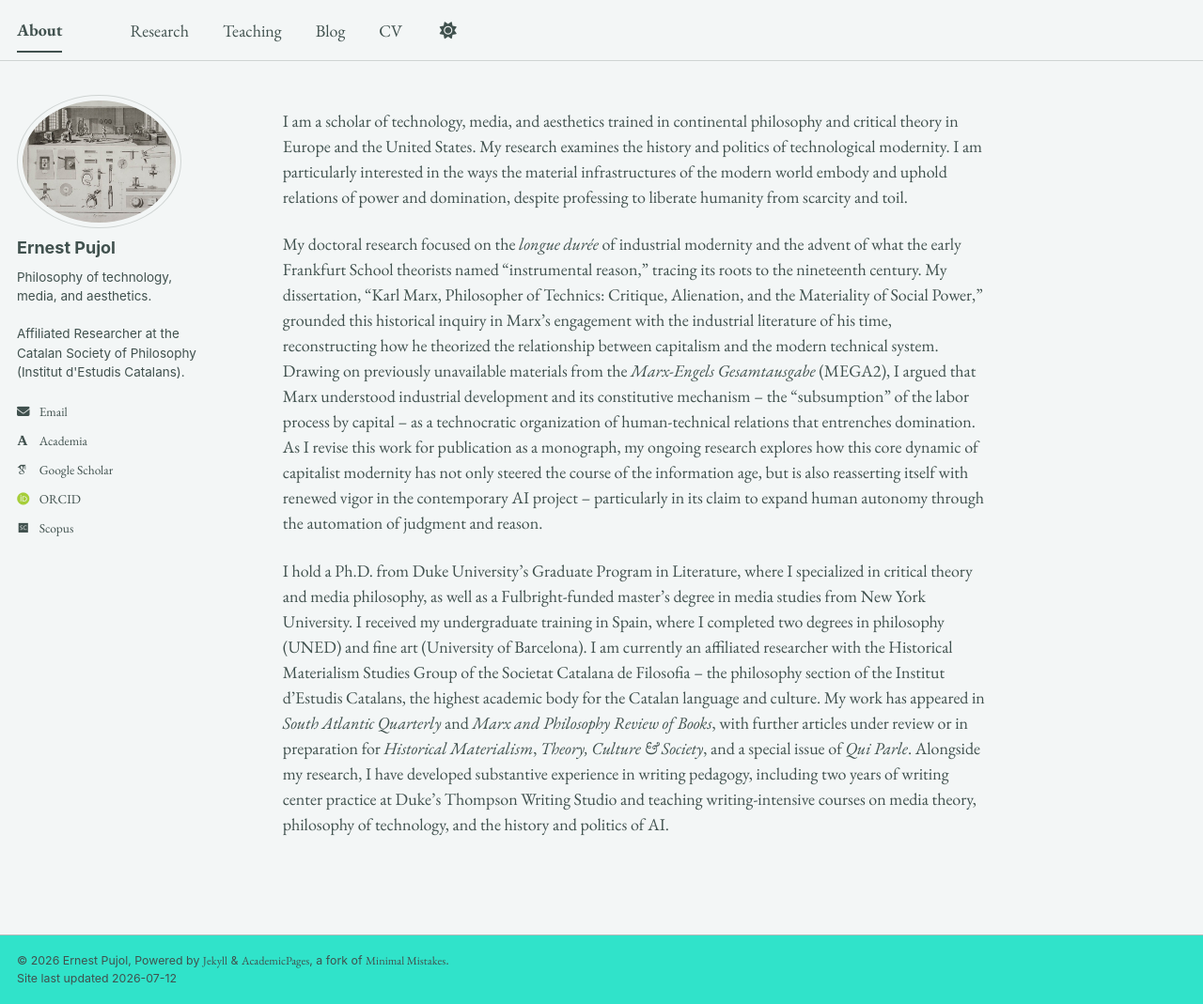
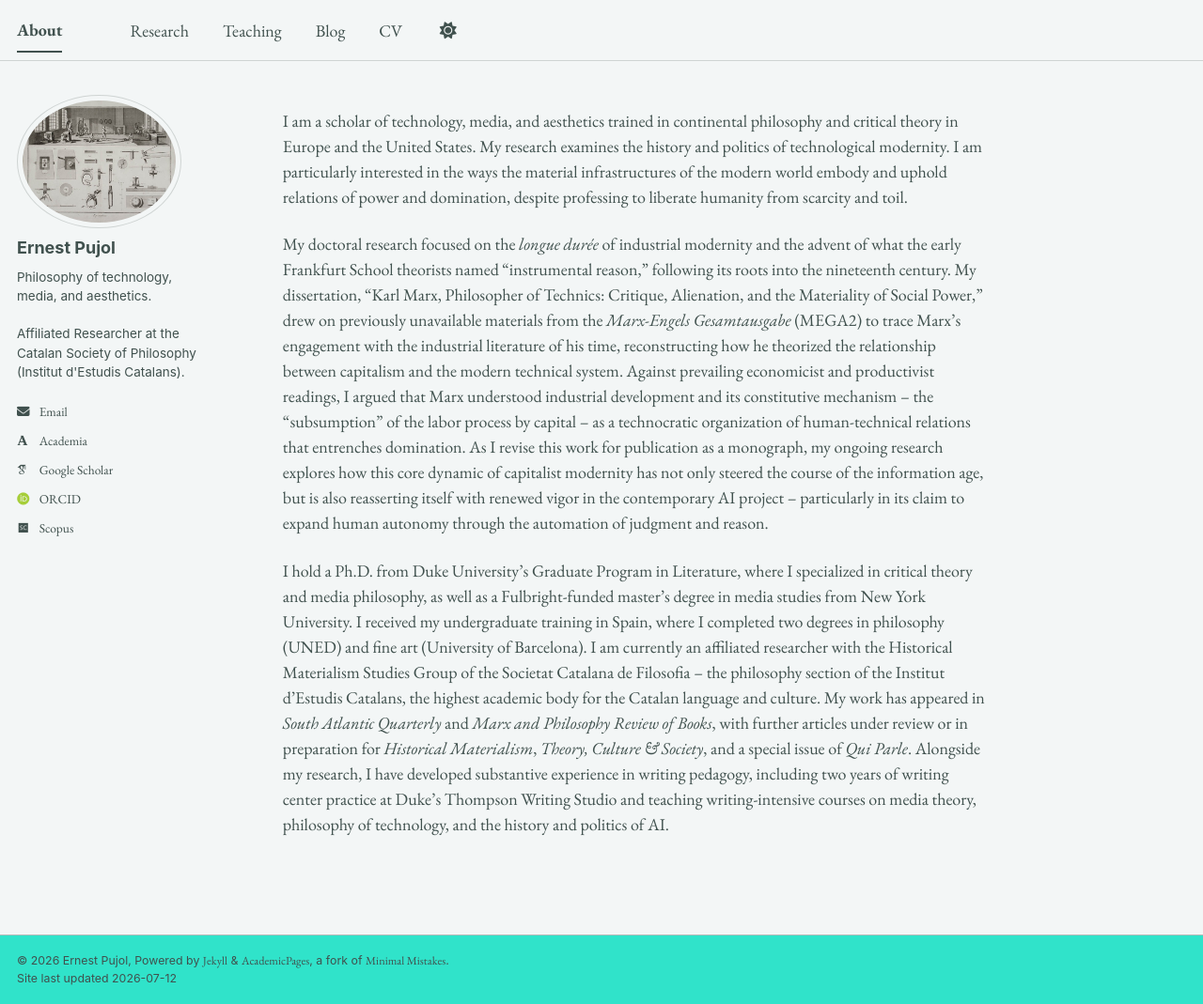
Before and after one commit to epujol90/epujol90.github.io, a Jekyll site: the page built from _pages/about.md, in a window 1280 px wide and 1069 px high. Shown: the whole window at 94% size. Built offline with Jekyll 4.4.1, drawn with Linux system fonts in a browser that asks for light colours; some web fonts are replaced; a script bundle is joined from its source files by our own code; library files that are not in the unit come from our copies.

Commit message:
Update about.md

```diff
--- a/_pages/about.md
+++ b/_pages/about.md
@@ -8,6 +8,6 @@ redirect_from:
 ---
 I am a scholar of technology, media, and aesthetics trained in continental philosophy and critical theory in Europe and the United States. My research examines the history and politics of technological modernity. I am particularly interested in the ways the material infrastructures of the modern world embody and uphold relations of power and domination, despite professing to liberate humanity from scarcity and toil.
 
-My doctoral research focused on the _longue durée_ of industrial modernity and the advent of what the early Frankfurt School theorists named "instrumental reason," tracing its roots to the nineteenth century. My dissertation, “Karl Marx, Philosopher of Technics: Critique, Alienation, and the Materiality of Social Power,” grounded this historical inquiry in Marx’s engagement with the industrial literature of his time, reconstructing how he theorized the relationship between capitalism and the modern technical system. Drawing on previously unavailable materials from the _Marx-Engels Gesamtausgabe_ (MEGA2), I argued that Marx understood industrial development and its constitutive mechanism -- the "subsumption" of the labor process by capital -- as a technocratic organization of human-technical relations that entrenches domination. As I revise this work for publication as a monograph, my ongoing research explores how this core dynamic of capitalist modernity has not only steered the course of the information age, but is also reasserting itself with renewed vigor in the contemporary AI project -- particularly in its claim to expand human autonomy through the automation of judgment and reason.
+My doctoral research focused on the _longue durée_ of industrial modernity and the advent of what the early Frankfurt School theorists named "instrumental reason," following its roots into the nineteenth century. My dissertation, “Karl Marx, Philosopher of Technics: Critique, Alienation, and the Materiality of Social Power,” drew on previously unavailable materials from the _Marx-Engels Gesamtausgabe_ (MEGA2) to trace Marx’s engagement with the industrial literature of his time, reconstructing how he theorized the relationship between capitalism and the modern technical system. Against prevailing economicist and productivist readings, I argued that Marx understood industrial development and its constitutive mechanism -- the "subsumption" of the labor process by capital -- as a technocratic organization of human-technical relations that entrenches domination. As I revise this work for publication as a monograph, my ongoing research explores how this core dynamic of capitalist modernity has not only steered the course of the information age, but is also reasserting itself with renewed vigor in the contemporary AI project -- particularly in its claim to expand human autonomy through the automation of judgment and reason.
 
 I hold a Ph.D. from Duke University’s Graduate Program in Literature, where I specialized in critical theory and media philosophy, as well as a Fulbright-funded master’s degree in media studies from New York University. I received my undergraduate training in Spain, where I completed two degrees in philosophy (UNED) and fine art (University of Barcelona). I am currently an affiliated researcher with the Historical Materialism Studies Group of the Societat Catalana de Filosofia -- the philosophy section of the Institut d’Estudis Catalans, the highest academic body for the Catalan language and culture. My work has appeared in _South Atlantic Quarterly_ and _Marx and Philosophy Review of Books_, with further articles under review or in preparation for _Historical Materialism_, _Theory, Culture & Society_, and a special issue of _Qui Parle_. Alongside my research, I have developed substantive experience in writing pedagogy, including two years of writing center practice at Duke’s Thompson Writing Studio and teaching writing-intensive courses on media theory, philosophy of technology, and the history and politics of AI.
```
